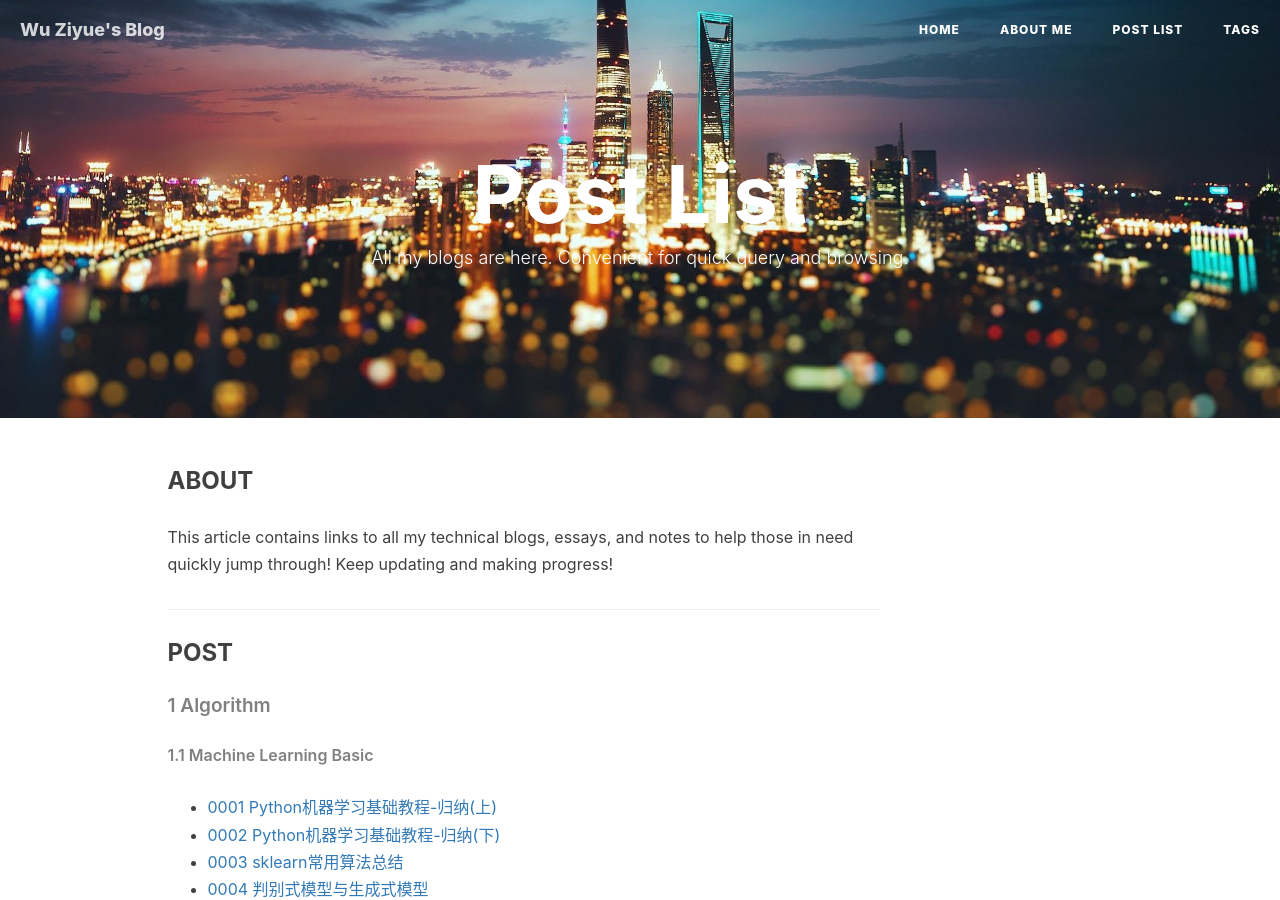
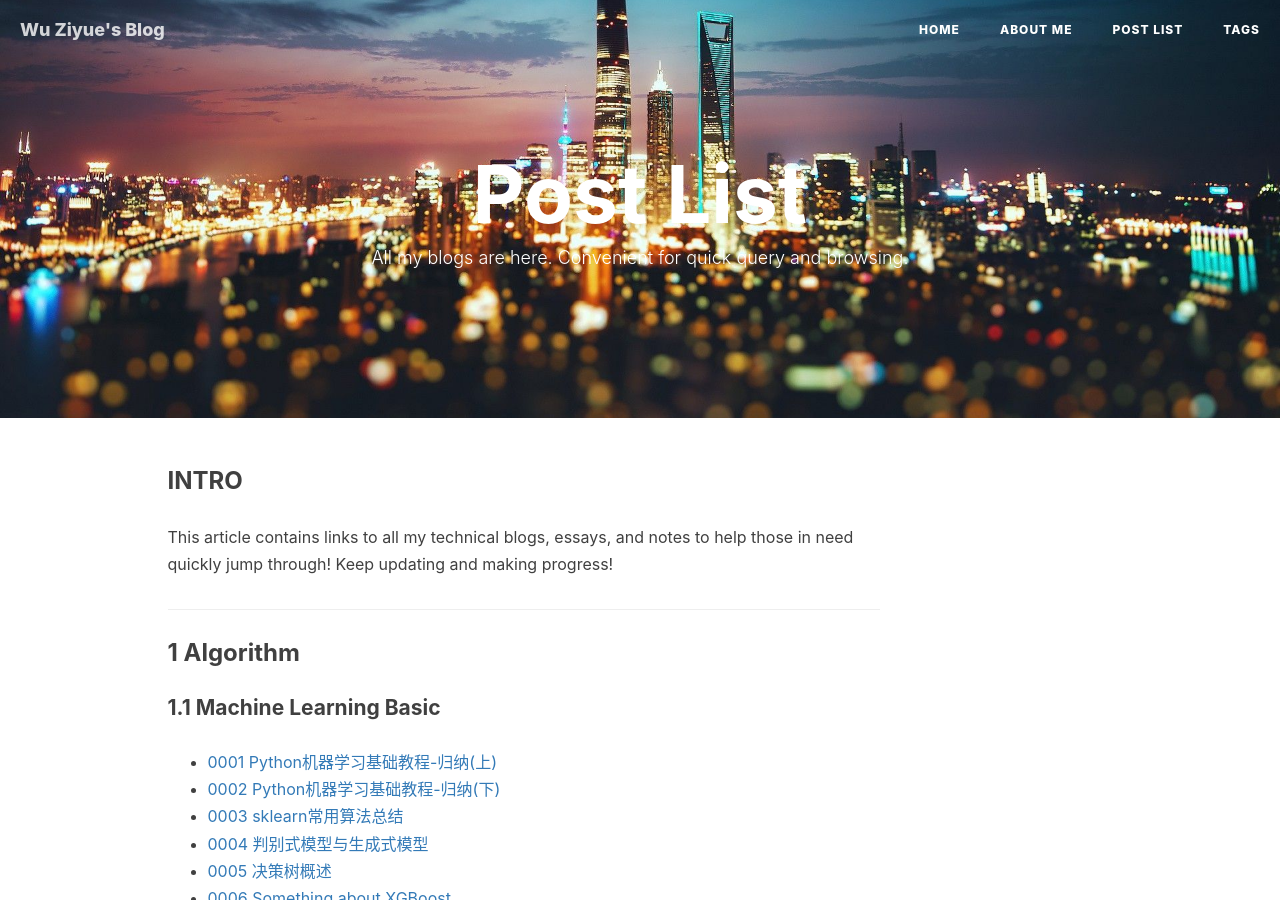
Before and after one commit to ZaccWu/ZaccWu.github.io, a Jekyll site: the page built from list.html, in a window 1280 px wide and 900 px high. Built offline with Jekyll 4.4.1, drawn with Linux system fonts in a browser that asks for light colours; nearby versions of some CDN libraries; comment, search, counter and statistics services are not loaded.

Commit message:
Update list.html

```diff
--- a/list.html
+++ b/list.html
@@ -15,14 +15,13 @@
 <div class="zh post-container">
 
 <!--copied from markdown -->
-    <h3>ABOUT</h3>
+    <h3>INTRO</h3>
     <p>This article contains links to all my technical blogs, essays, and notes to help those in need quickly jump through! Keep updating and making progress!</p>
 
     <hr>
-    <h3>POST</h3>
 
-    <h5>1 Algorithm</h5>
-    <h6>1.1 Machine Learning Basic</h6>
+    <h3>1 Algorithm</h3>
+    <h4>1.1 Machine Learning Basic</h4>
     <p>
     <ul>
         <li><a href="https://tinky2013.github.io/2019/04/08/Python%E6%9C%BA%E5%99%A8%E5%AD%A6%E4%B9%A0%E5%9F%BA%E7%A1%80%E6%95%99%E7%A8%8B-%E5%BD%92%E7%BA%B3(%E4%B8%8A)/">0001 Python机器学习基础教程-归纳(上)</a> </li>
@@ -38,7 +37,7 @@
     </ul>
     </p>
 
-    <h6>1.2 Pattern Recognition</h6>
+    <h4>1.2 Pattern Recognition</h4>
     <p>
     <ul>
         <li><a href="https://tinky2013.github.io/2019/09/05/PRML%E5%85%A8%E4%B9%A6%E6%A6%82%E8%A7%88/">0021 PRML全书概览</a></li>
@@ -56,8 +55,8 @@
     </p>
 
     <hr>
-    <h5>2 Statistics</h5>
-    <h6>2.1 Mathematical Statistics</h6>
+    <h3>2 Statistics</h3>
+    <h4>2.1 Mathematical Statistics</h4>
     <p>
     <ul>
         <li><a href="https://tinky2013.github.io/2019/06/08/%E7%BB%8F%E9%AA%8C%E5%88%86%E5%B8%83%E5%87%BD%E6%95%B0%E5%B0%8F%E7%BB%93/">0041 经验分布函数小结</a></li>
@@ -68,7 +67,7 @@
     </ul>
     </p>
 
-    <h6>2.2 Random Process</h6>
+    <h4>2.2 Random Process</h4>
     <p>
     <ul>
         <li><a href="https://tinky2013.github.io/2019/05/03/%E5%A4%8D%E5%90%88Poisson%E8%BF%87%E7%A8%8B%E7%9A%84%E4%B8%80%E4%BA%9B%E6%80%9D%E8%80%83/">0053 复合Poisson过程的一些思考</a></li>
@@ -76,15 +75,15 @@
     </ul>
     </p>
 
-    <h6>2.3 Time series analysis</h6>
+    <h4>2.3 Time series analysis</h4>
     <p>
     <ul>
         <li><a href="https://tinky2013.github.io/2019/11/03/%E6%BB%91%E5%8A%A8%E5%B9%B3%E5%9D%87%E6%A8%A1%E5%9E%8B%E4%B8%8E%E8%87%AA%E5%9B%9E%E5%BD%92%E6%BB%91%E5%8A%A8%E5%B9%B3%E5%9D%87%E6%A8%A1%E5%9E%8B/">0057 滑动平均模型与自回归滑动平均模型</a></li>
     </ul>
     </p>
 
-    <h5>3 Data Structure</h5>
-    <h6>3.1 Array</h6>
+    <h3>3 Data Structure</h3>
+    <h4>3.1 Array</h4>
     <p>
     <ul>
         <li><a href="https://tinky2013.github.io/2018/01/20/Leetcode-66-Plus-One/">0101 Leetcode 66 Plus One</a></li>
@@ -92,7 +91,7 @@
     </ul>
     </p>
 
-    <h6>3.2 Linked List</h6>
+    <h4>3.2 Linked List</h4>
     <p>
     <ul>
         <li><a href="https://tinky2013.github.io/2018/01/09/Leetcode-19-Remove-Nth-Node-From-End-of-List/">0111 Leetcode 19 Remove Nth Node From End of List</a></li>
@@ -100,7 +99,7 @@
     </ul>
     </p>
 
-    <h6>3.3 Stack & Queue</h6>
+    <h4>3.3 Stack & Queue</h4>
     <p>
     <ul>
         <li><a href="https://tinky2013.github.io/2018/08/12/Leetcode-739-Daily-Temperatures/">0121 Leetcode 739 Daily Temperatures</a></li>
@@ -109,7 +108,7 @@
     </ul>
     </p>
 
-    <h6>3.4 Tree</h6>
+    <h4>3.4 Tree</h4>
     <p>
     <ul>
         <li><a href="https://tinky2013.github.io/2018/01/29/Leetcode-94-Binary-Tree-Inorder-Traversal/">0131 Leetcode 94 Binary Tree Inorder Traversal</a></li>
@@ -124,8 +123,8 @@
     </p>
     <hr>
 
-    <h5>4 Skills for Data Science</h5>
-    <h6>4.1 Visualization</h6>
+    <h3>4 Skills for Data Science</h3>
+    <h4>4.1 Visualization</h4>
     <p>
     <ul>
         <li><a href="https://tinky2013.github.io/2019/10/03/Visualization-tricks-using-Seaborn-(1)/">0201 Visualization tricks using Seaborn (1)</a></li>
@@ -134,7 +133,7 @@
     </ul>
     </p>
 
-    <h6>4.2 Kaggle Competition</h6>
+    <h4>4.2 Kaggle Competition</h4>
     <p>
     <ul>
         <li><a href="https://tinky2013.github.io/2019/09/02/Santander-Customer-Transaction-Prediction-EDA-and-Baseline/">0221 Santander Customer Transaction Prediction (EDA and Baseline)</a></li>
```
